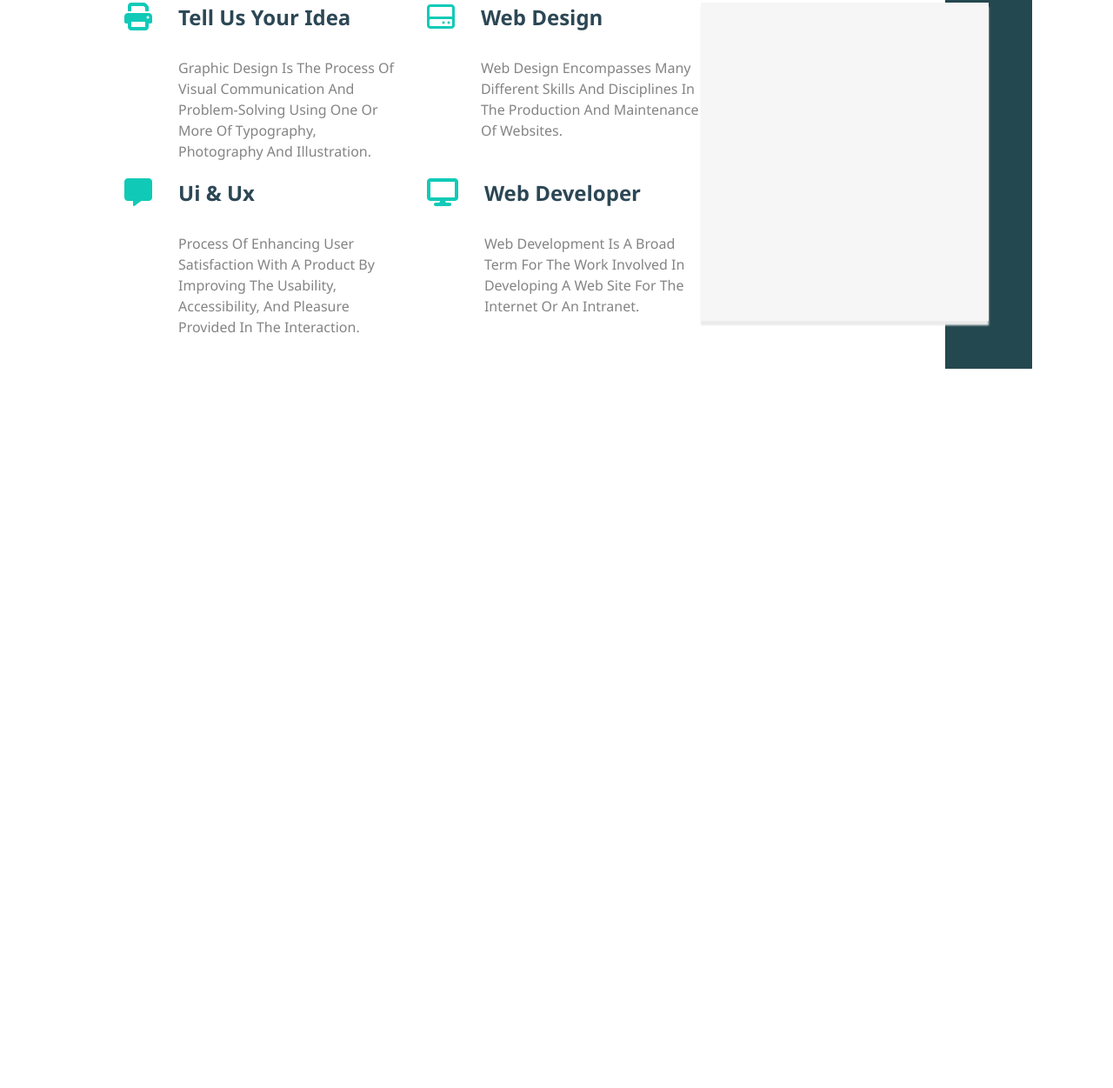
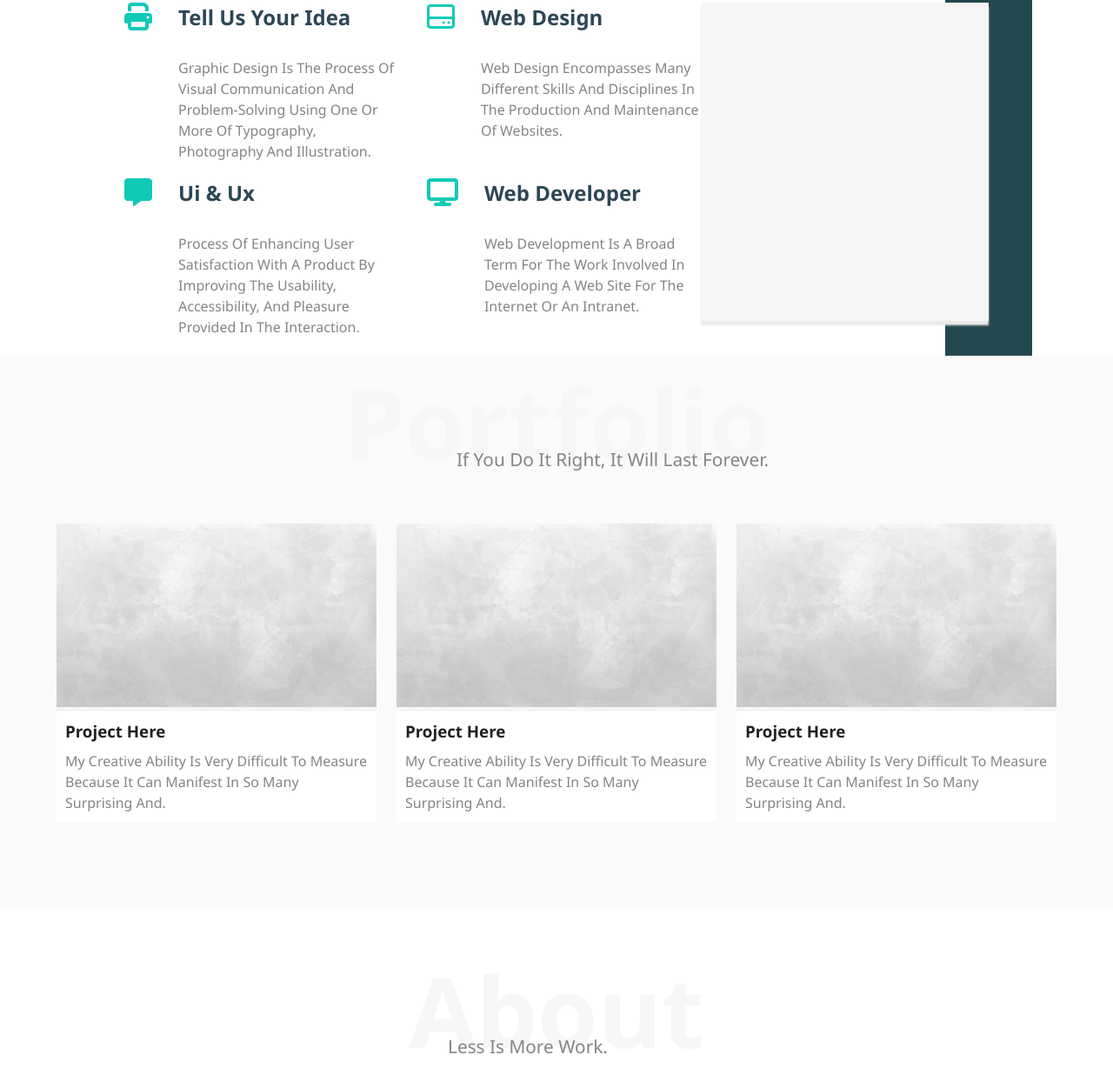
Before and after one commit to ahmeteid/ayhaga, a plain HTML site: page index.html in a window 1280 px wide. Shown: the part 966-2217 px from the top of the page at 87% size. Before the commit the page ends 1390 px from the top, so only its background shows below. Drawn offline with Linux system fonts and the light colour scheme.

Commit message:
Portfolio section done

```diff
--- a/css/style.css
+++ b/css/style.css
@@ -13,6 +13,7 @@
     --bg-color: #f6f6f6;
     --p-color: #848484;
     --h2-color: #2c4755;
+    --h3-color: #1f2021;
     --shadow-color: #ebebeb;
 }
 
@@ -84,6 +85,11 @@ i {
 h2 {
     text-transform: capitalize;
     color: var(--h2-color);
+}
+
+h3 {
+    text-transform: capitalize;
+    color: var(--h3-color);
 }
 
 p {
@@ -269,3 +275,56 @@ p {
 }
 
 /* End Services */
+
+/* Start Portfolio */
+
+.portfolio {
+    padding: 0 50px;
+    background-color: #fafafa;
+
+    @media (max-width: 767px) {
+        padding: 0;
+    }
+
+    & .portfolio-content {
+        & .cards {
+            display: grid;
+            grid-template-columns: repeat(auto-fill, minmax(30%, 1fr));
+            column-gap: 2%;
+            row-gap: 5%;
+
+            @media (max-width: 767px) {
+                grid-template-columns: repeat(auto-fill, minmax(95%, 1fr));
+                row-gap: 5%;
+            }
+
+            & .card {
+                margin-bottom: 100px;
+
+                & .image {
+                    background-color: var(--bg-color);
+
+                    & img {
+                        max-width: 100%;
+                        width: 100%;
+                    }
+                }
+
+                & .info {
+                    padding: 10px;
+                    background-color: #fff;
+
+                    & h3 {
+                        margin-bottom: 10px;
+                    }
+
+                    & p {
+                        line-height: 1.5;
+                    }
+                }
+            }
+        }
+    }
+}
+
+/* End Portfolio */
--- a/index.html
+++ b/index.html
@@ -139,5 +139,67 @@
       </div>
     </div>
     <!-- End Services -->
+
+    <!-- Start Portfolio -->
+    <div class="portfolio">
+      <div class="container">
+        <div class="main-title">
+          <h2>portfolio</h2>
+          <p>If you do it right, it will last forever.</p>
+        </div>
+        <div class="portfolio-content">
+          <div class="cards">
+            <div class="card">
+              <div class="image">
+                <img src="images/bg_gray.jpg" alt="bg_color" />
+              </div>
+              <div class="info">
+                <h3>project here</h3>
+                <p>
+                  My creative ability is very difficult to measure because it
+                  can manifest in so many surprising and.
+                </p>
+              </div>
+            </div>
+            <div class="card">
+              <div class="image">
+                <img src="images/bg_gray.jpg" alt="bg_color" />
+              </div>
+              <div class="info">
+                <h3>project here</h3>
+                <p>
+                  My creative ability is very difficult to measure because it
+                  can manifest in so many surprising and.
+                </p>
+              </div>
+            </div>
+            <div class="card">
+              <div class="image">
+                <img src="images/bg_gray.jpg" alt="bg_color" />
+              </div>
+              <div class="info">
+                <h3>project here</h3>
+                <p>
+                  My creative ability is very difficult to measure because it
+                  can manifest in so many surprising and.
+                </p>
+              </div>
+            </div>
+          </div>
+        </div>
+      </div>
+    </div>
+    <!-- End Portfolio -->
+
+    <!-- Start About -->
+    <div class="about">
+      <div class="container">
+        <div class="main-title">
+          <h2>about</h2>
+          <p>less is more work.</p>
+        </div>
+      </div>
+    </div>
+    <!-- End About -->
   </body>
 </html>
```
Also changed, not shown: images/bg_gray.jpg (added).
